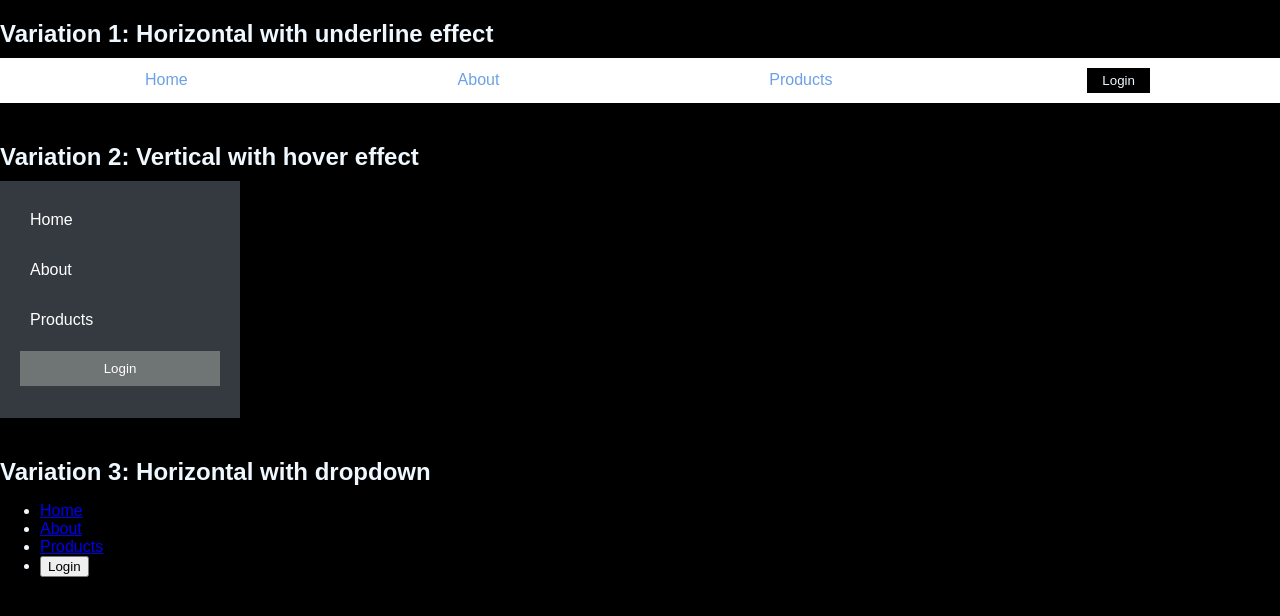
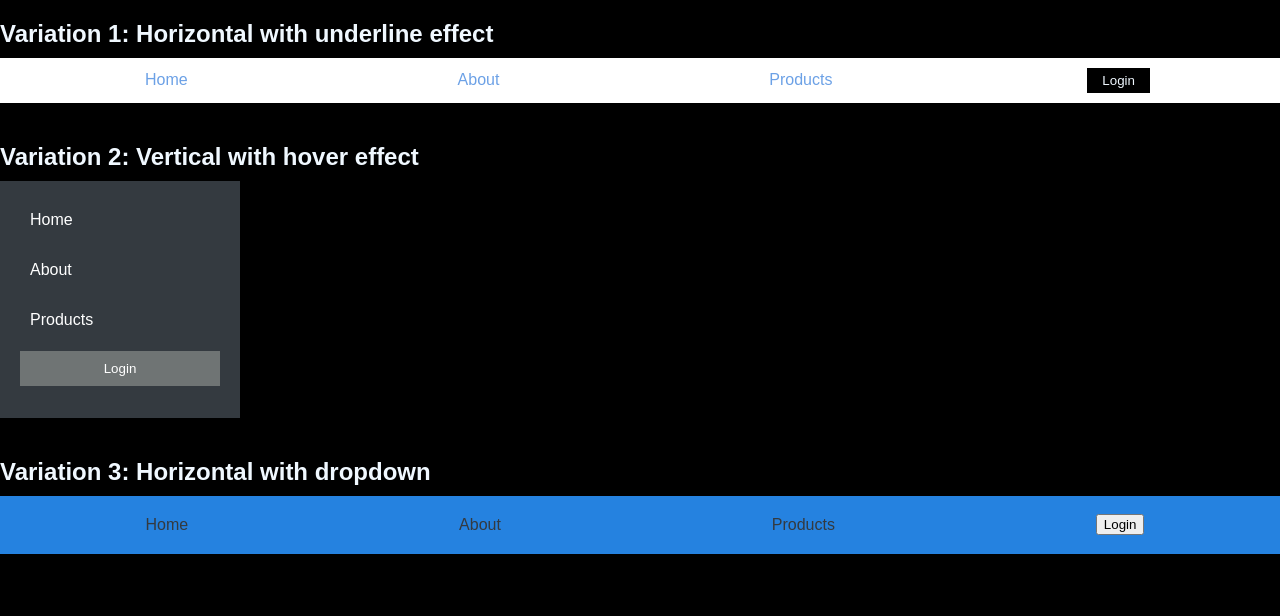
Before and after one commit to Kalashkhatod/WebVenture, a plain HTML site: page CSS/04_navbar.html in a window 1280 px wide. Drawn offline with Linux system fonts and the light colour scheme.

Commit message:
Made changes in the 04_navbar.html

```diff
--- a/CSS/04_navbar.html
+++ b/CSS/04_navbar.html
@@ -105,6 +105,44 @@
           font-style: initial;
         }
 
+        .nav3{
+          background-color: #2582e0;
+          padding: 10px;
+        }
+        .nav3 ul {
+          list-style-type: none;
+          padding: 0;
+          margin: 0;
+          display: flex;
+          justify-content: space-around;
+          align-items: center;
+        }
+        .nav3 a {
+          text-decoration: none;
+          display: block;
+          color: #343a40;
+          padding: 10px;
+        }
+        .nav3 a:hover  {
+          background-color: aqua;
+          border-radius: 10px;
+        }
+
+        .nav3 .dropdown-content{
+          display: none;
+        }
+
+
+        .nav3 .dropdown:hover .dropdown-content{
+          display: block;
+          position: absolute;
+          background-color: aliceblue;
+          border-radius: 10px;
+          min-width: 150px;
+        }
+
+
+
     </style>
 </head>
 <body>
@@ -140,8 +178,14 @@
       <nav class="nav3">
       <ul>
         <li><a href="#">Home</a></li>
-        <li><a href="#">About</a></li>
-        <li><a href="#">Products</a></li>
+        <li class="dropdown"><a href="#">About</a>
+        <div class="dropdown-content">
+          <a href="">Our Story</a>
+          <a href="">Team</a>
+          <a href="">Contact</a>
+        </div>
+        </li>
+        <li><a href="">Products</a></li>
         <li><button class="login-btn">Login</button></li>
       </ul>
       </nav>
```
Also changed, not shown: 1 other file.
